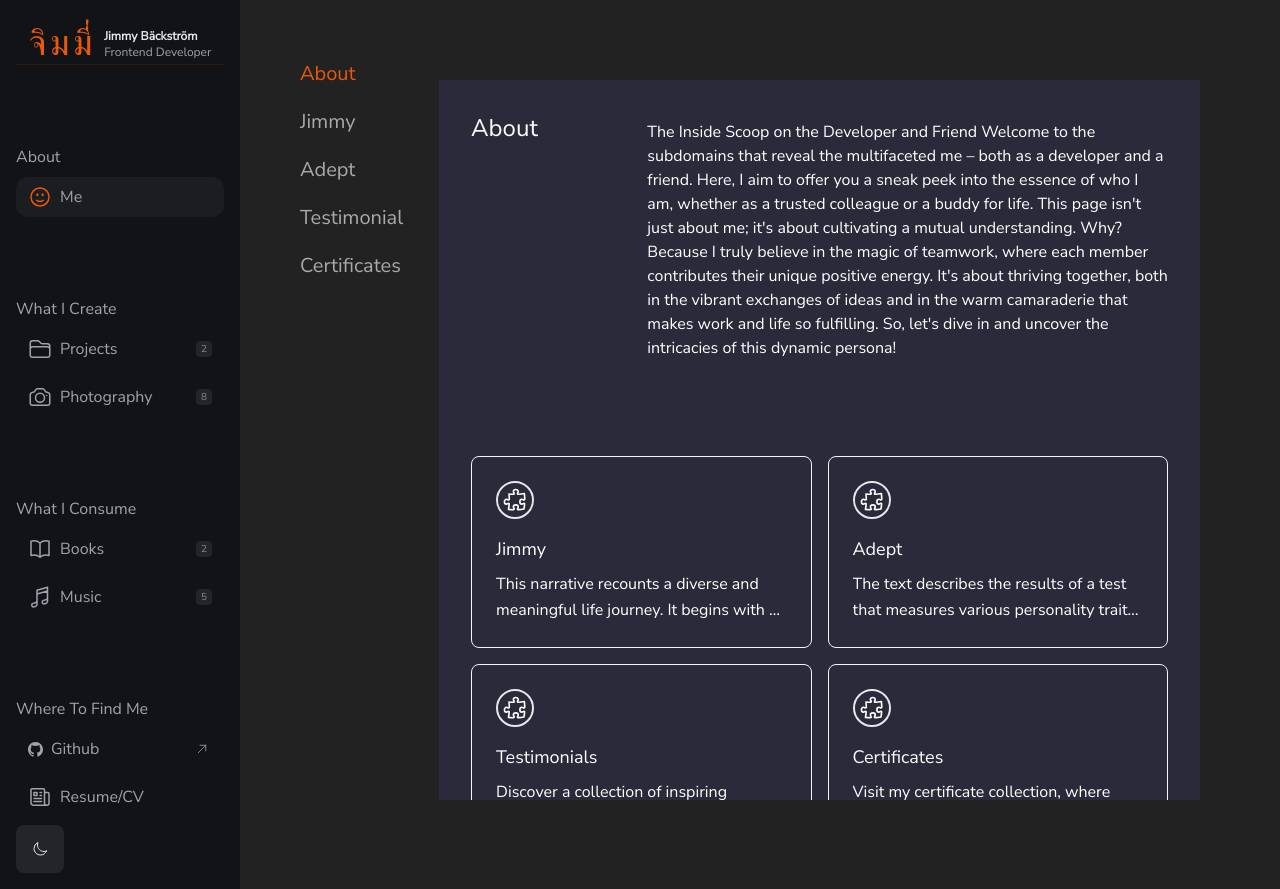
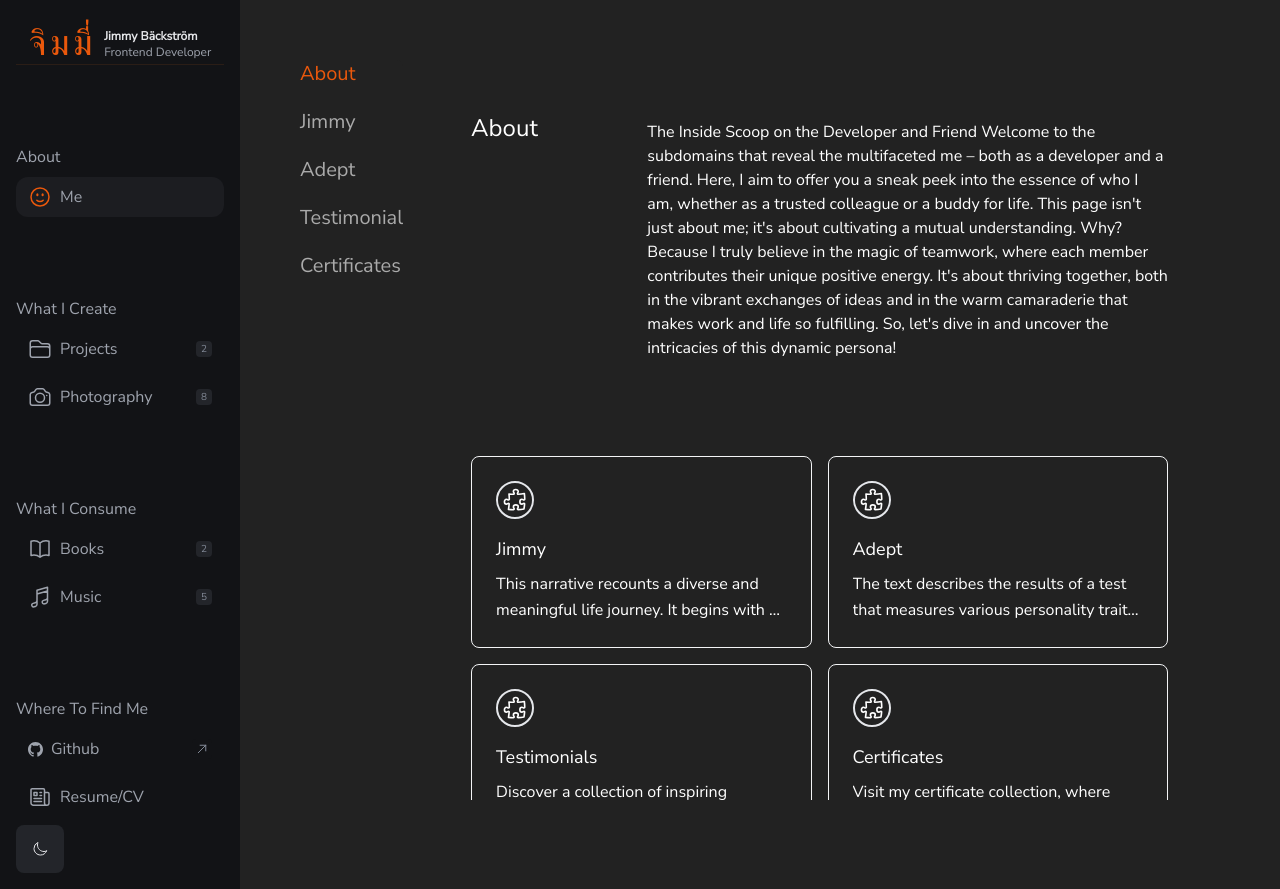
Before and after one commit to wongprom/test-next-13, a Next.js app: page /about in a window 1280 px wide. Built offline with nearby package versions, Linux system fonts and the light colour scheme.

Commit message:
#35 Style, remove bg color for about page.

```diff
--- a/app/about/page.tsx
+++ b/app/about/page.tsx
@@ -4,7 +4,7 @@ import React from 'react';
 
 const about = () => {
   return (
-    <div className="text-white bg-[#2A2A3B] p-0 sm:p-8">
+    <div className="text-white p-0 sm:p-8">
       <div className="max-w-screen-lg mx-auto">
         <div className="grid grid-cols-4 gap-2">
           <div className="col-span-4 lg:col-span-1">
```
